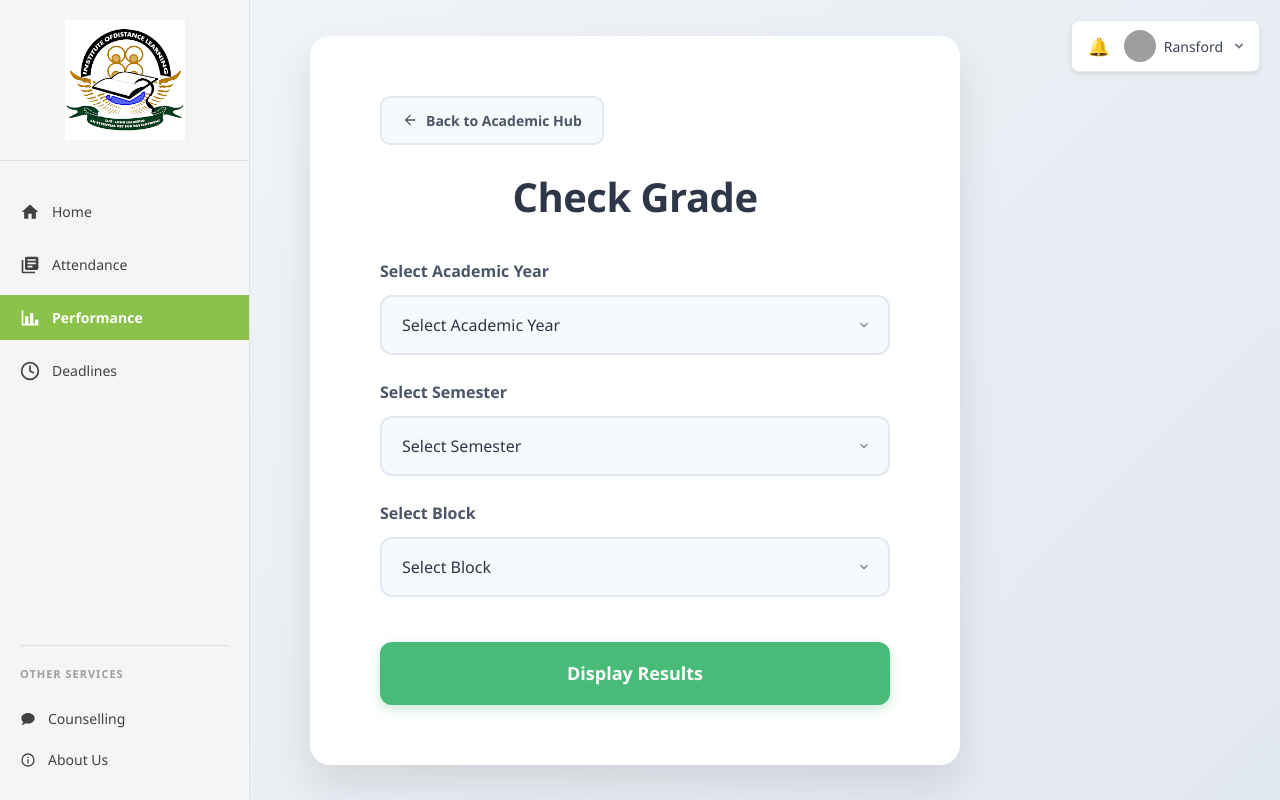
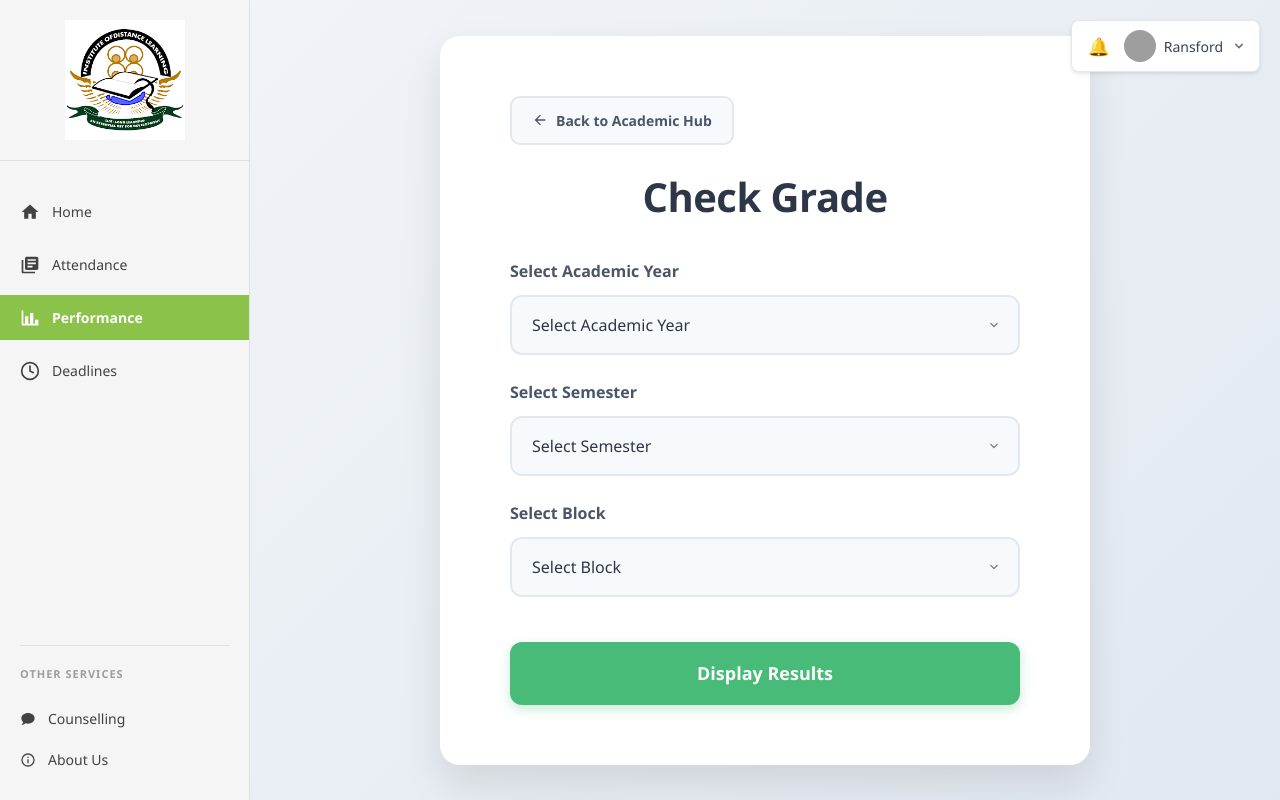
Before and after one commit to mensahsandra/spmproject_frontend, a React (Vite) app: page /test-select-result in a window 1280 px wide. Built offline with nearby package versions, Linux system fonts and the light colour scheme; grey boxes are pictures that could not be loaded.

Commit message:
Fix positioning: academic hub closer to sidebar, select-result centered

```diff
--- a/src/pages/NewSelectResultPage.tsx
+++ b/src/pages/NewSelectResultPage.tsx
@@ -224,8 +224,8 @@ const NewSelectResultPage: React.FC = () => {
         background: 'linear-gradient(135deg, #f0f4f8 0%, #e2e8f0 100%)',
         display: 'flex',
         alignItems: 'center',
-        justifyContent: 'flex-start',
-        padding: '40px 40px 40px 60px',
+        justifyContent: 'center',
+        padding: '40px',
         fontFamily: "'Segoe UI', Tahoma, Geneva, Verdana, sans-serif"
       }}>
         {/* Profile Dropdown - Fixed Position */}
@@ -238,7 +238,7 @@ const NewSelectResultPage: React.FC = () => {
           <ProfileDropdown />
         </div>
 
-        {/* Left-aligned Card */}
+        {/* Centered Card */}
         <div style={{
           backgroundColor: 'white',
           borderRadius: '20px',
@@ -246,8 +246,7 @@ const NewSelectResultPage: React.FC = () => {
           padding: '60px 70px',
           width: '100%',
           maxWidth: '650px',
-          textAlign: 'center',
-          marginRight: 'auto'
+          textAlign: 'center'
         }}>
         {/* Back Button */}
         <div style={{
--- a/src/pages/StudentAcademicHub.tsx
+++ b/src/pages/StudentAcademicHub.tsx
@@ -14,7 +14,7 @@ interface AcademicStats {
 
 const StudentAcademicHub: React.FC = () => {
   const navigate = useNavigate();
-  // Updated for Academic Hub navigation - v6 (Added back button to select-result, left-aligned content)
+  // Updated for Academic Hub navigation - v7 (Academic hub closer to sidebar, select-result centered)
   const [stats, setStats] = useState<AcademicStats>({
     availableQuizzes: 0,
     pendingAssignments: 0,
@@ -26,7 +26,7 @@ const StudentAcademicHub: React.FC = () => {
   const [loading, setLoading] = useState(true);
 
   useEffect(() => {
-    console.log('StudentAcademicHub v6 loaded - Added back button to select-result, left-aligned content');
+    console.log('StudentAcademicHub v7 loaded - Academic hub closer to sidebar, select-result centered');
     loadAcademicStats();
   }, []);
 
```
